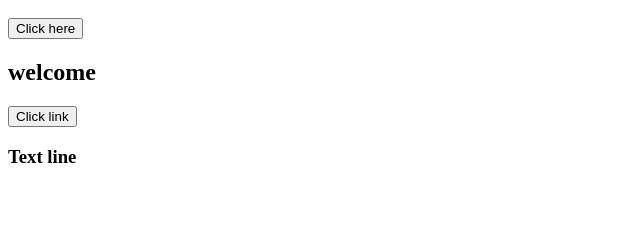
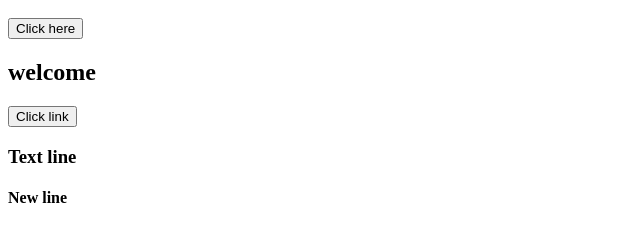
Before and after one commit to amozhi399/arulmozhi, a plain HTML site: page index.html in a window 1280 px wide. Shown: the part 120-362 px from the top of the page, without its empty margins (0-640 px from the left). Drawn offline with Linux system fonts and the light colour scheme.

Commit message:
new line

```diff
--- a/index.html
+++ b/index.html
@@ -13,7 +13,7 @@
 <h2>welcome</h2>
 <button>Click link</button>
 <h3>Text line</h3>
-
+<h4>New line</h4>
 
 
 
```
